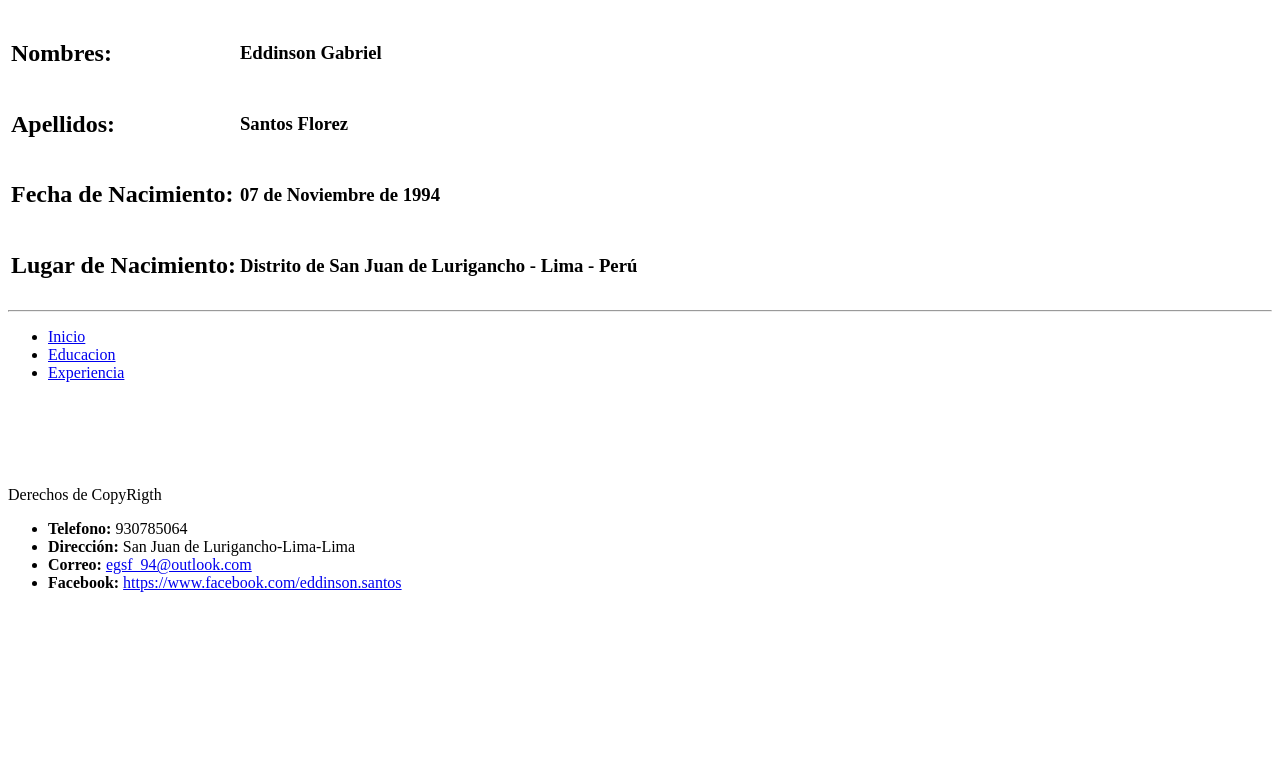
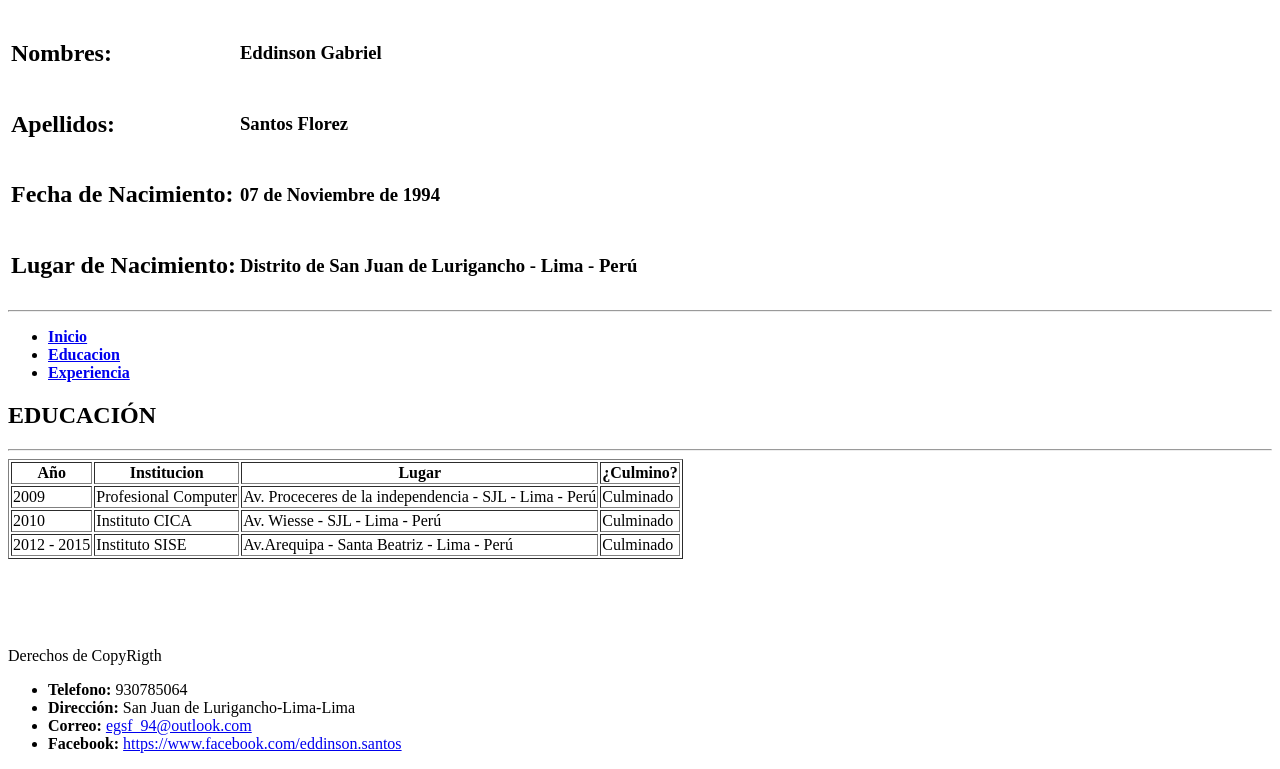
Before and after one commit to egsf94/ProyectoCertificacionDesarrolloWeb, a plain HTML site: page enlaces/educacion.html in a window 1280 px wide. Shown: the part 162-931 px from the top of the page. Before the commit the page ends 800 px from the top, so only its background shows below. Drawn offline with Linux system fonts and the light colour scheme.

Commit message:
creacion de tablas en educacion

```diff
--- a/enlaces/educacion.html
+++ b/enlaces/educacion.html
@@ -35,11 +35,45 @@
     <hr>
     <nav>
       <ul>
-        <li><a href="..\index.html">Inicio</a></li>
-        <li><a href="..\enlaces\educacion.html">Educacion</a></li>
-        <li><a href="..\enlaces\experiencia.html">Experiencia</a></li>
+        <li><a href="..\index.html"><strong>Inicio</strong></a></li>
+        <li><a href="..\enlaces\educacion.html"><strong>Educacion</strong></a></li>
+        <li><a href="..\enlaces\experiencia.html"><strong>Experiencia</strong></a></li>
       </ul>
     </nav>
+    <h2>EDUCACIÓN</h2>
+    <hr>
+    <section>
+      <table border="1">
+        <thead>
+          <tr>
+            <th>Año</th>
+            <th>Institucion</th>
+            <th>Lugar</th>
+            <th>¿Culmino?</th>
+          </tr>
+        </thead>
+        <tbody>
+          <tr>
+            <td>2009</td>
+            <td>Profesional Computer</td>
+            <td>Av. Proceceres de la independencia - SJL - Lima - Perú</td>
+            <td>Culminado</td>
+          </tr>
+          <tr>
+            <td>2010</td>
+            <td>Instituto CICA</td>
+            <td>Av. Wiesse - SJL - Lima - Perú</td>
+            <td>Culminado</td>
+          </tr>
+          <tr>
+            <td>2012 - 2015</td>
+            <td>Instituto SISE</td>
+            <td>Av.Arequipa - Santa Beatriz - Lima - Perú</td>
+            <td>Culminado</td>
+          </tr>
+        </tbody>
+      </table>
+    </section>
     <br><br><br><br>
     <footer>
       <p>Derechos de CopyRigth</p>
```
Also changed, not shown: enlaces/experiencia.html (+3 -3 lines).
